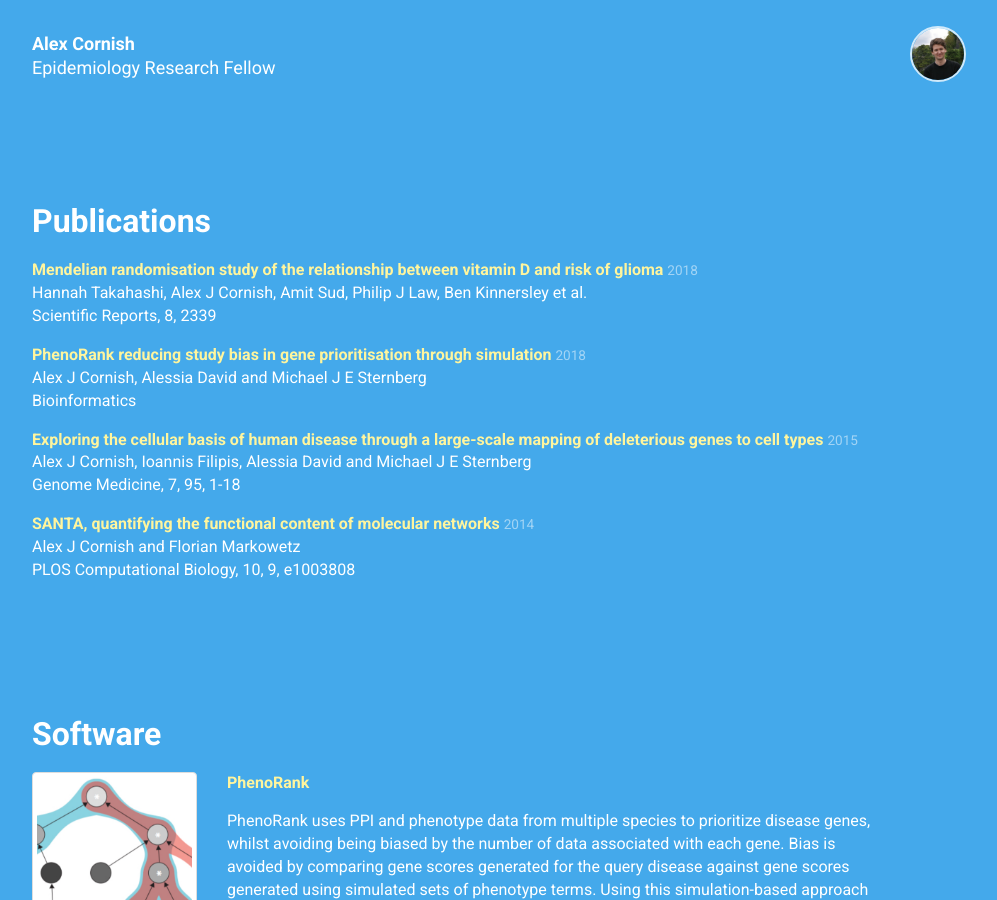
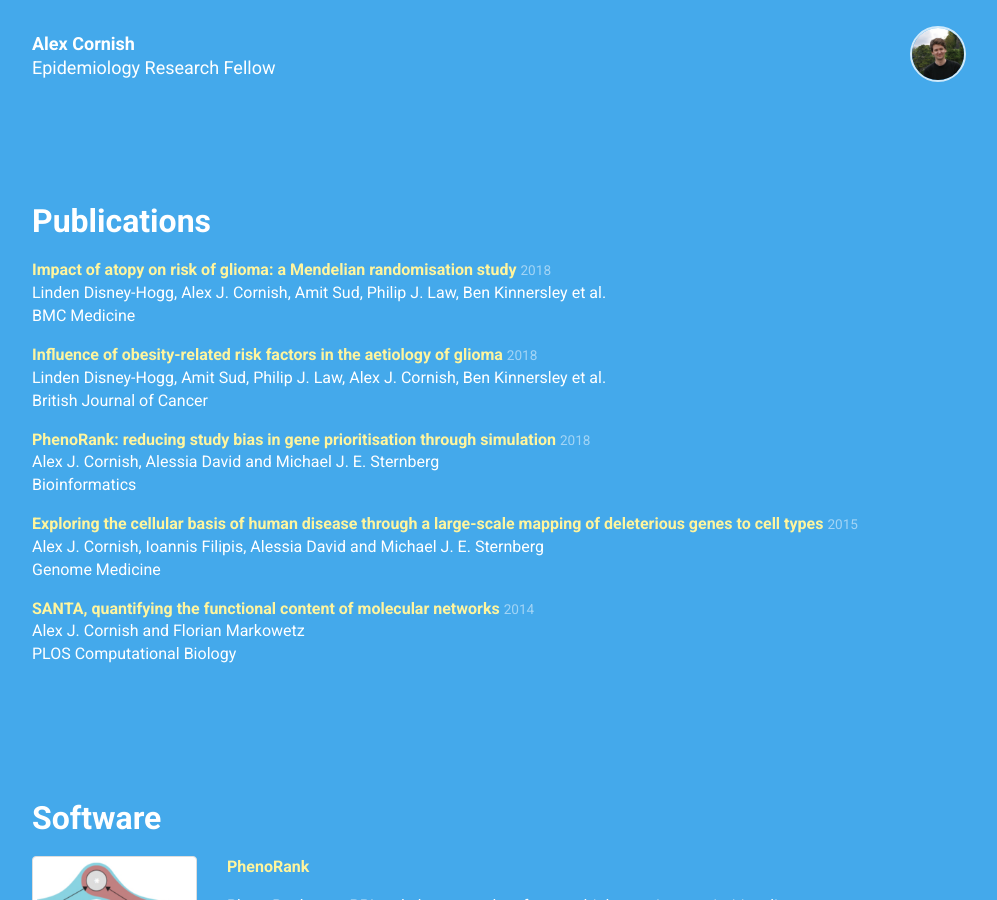
Before and after one commit to suchgreatheights/suchgreatheights.github.io, a Jekyll site: the page built from index.html, in a window 1280 px wide and 900 px high, scrolled down 493 px. Shown: the whole window, without its empty margins (38-1035 px from the left). Built offline with Jekyll 4.4.1, drawn with Linux system fonts in a browser that asks for light colours; nearby versions of some CDN libraries.

Commit message:
added publications

```diff
--- a/_data/publications.yml
+++ b/_data/publications.yml
@@ -1,28 +1,35 @@
 -
   type: journal
-  title: Mendelian randomisation study of the relationship between vitamin D and risk of glioma
-  authors: Hannah Takahashi, Alex J Cornish, Amit Sud, Philip J Law, Ben Kinnersley et al.
-  journal_info: Scientific Reports, 8, 2339
+  title: "Impact of atopy on risk of glioma: a Mendelian randomisation study"
+  authors: Linden Disney-Hogg, Alex J. Cornish, Amit Sud, Philip J. Law, Ben Kinnersley et al.
+  journal_info: BMC Medicine
   year: 2018
-  pdf: https://www.nature.com/articles/s41598-018-20844-w
+  pdf: https://bmcmedicine.biomedcentral.com/articles/10.1186/s12916-018-1027-5
 -
   type: journal
-  title: "PhenoRank reducing study bias in gene prioritisation through simulation"
-  authors: Alex J Cornish, Alessia David and Michael J E Sternberg
+  title: Influence of obesity-related risk factors in the aetiology of glioma
+  authors: Linden Disney-Hogg, Amit Sud, Philip J. Law, Alex J. Cornish, Ben Kinnersley et al.
+  journal_info: British Journal of Cancer
+  year: 2018
+  pdf: https://www.nature.com/articles/s41416-018-0009-x
+-
+  type: journal
+  title: "PhenoRank: reducing study bias in gene prioritisation through simulation"
+  authors: Alex J. Cornish, Alessia David and Michael J. E. Sternberg
   journal_info: Bioinformatics
   year: 2018
   pdf: https://doi.org/10.1093/bioinformatics/bty028
 -
   type: journal
   title: Exploring the cellular basis of human disease through a large-scale mapping of deleterious genes to cell types
-  authors: Alex J Cornish, Ioannis Filipis, Alessia David and Michael J E Sternberg
-  journal_info: Genome Medicine, 7, 95, 1-18
+  authors: Alex J. Cornish, Ioannis Filipis, Alessia David and Michael J. E. Sternberg
+  journal_info: Genome Medicine
   year: 2015
   pdf: http://genomemedicine.biomedcentral.com/articles/10.1186/s13073-015-0212-9
 -
   type: journal
   title: SANTA, quantifying the functional content of molecular networks
-  authors: Alex J Cornish and Florian Markowetz
-  journal_info: PLOS Computational Biology, 10, 9, e1003808
+  authors: Alex J. Cornish and Florian Markowetz
+  journal_info: PLOS Computational Biology
   year: 2014
   pdf: http://journals.plos.org/ploscompbiol/article?id=10.1371/journal.pcbi.1003808
```
